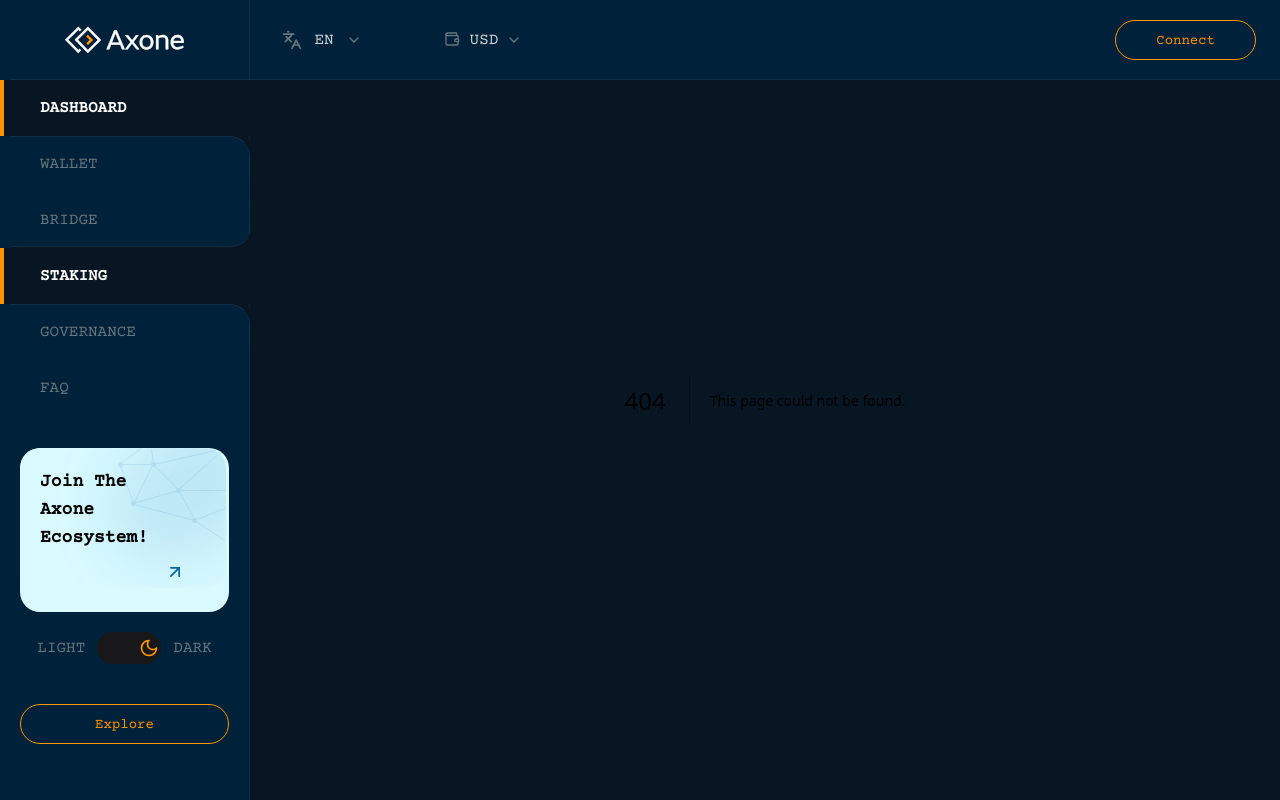
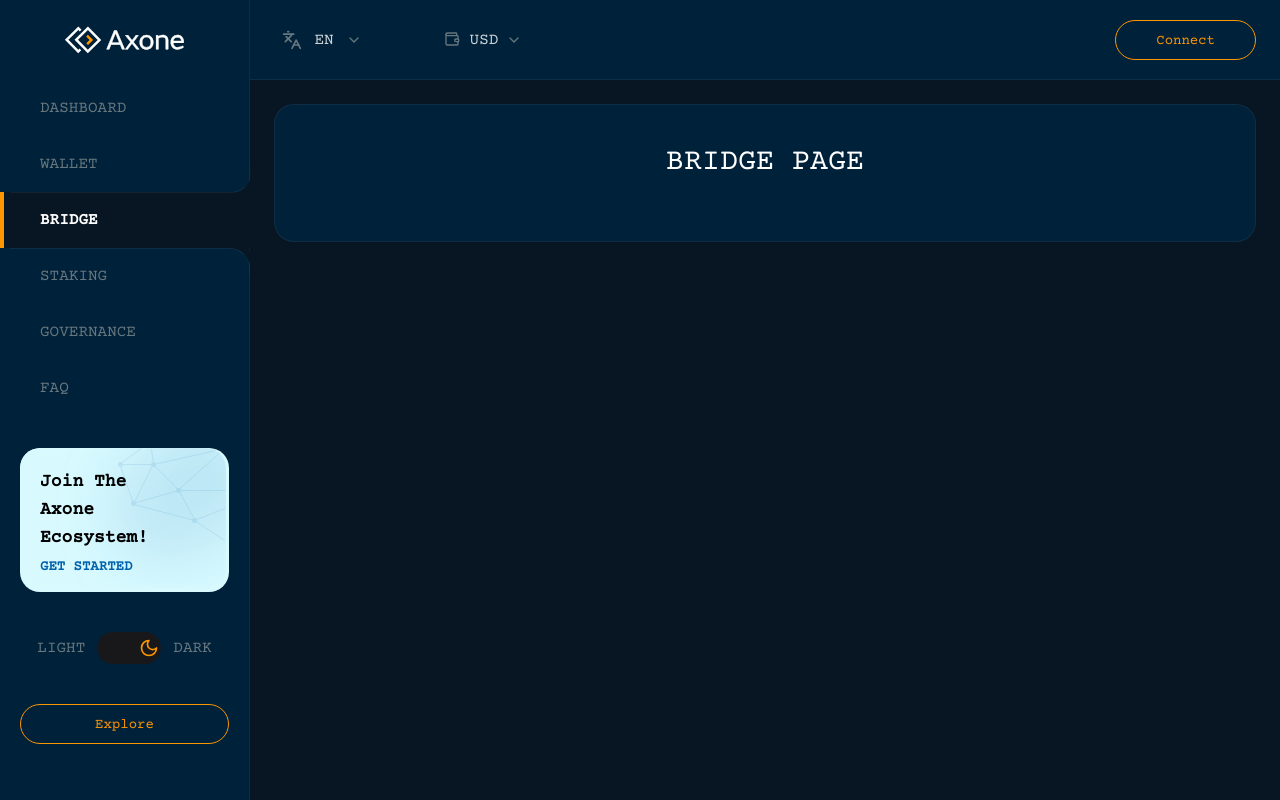
Before and after one commit to axone-protocol/hub, a Next.js app: page /bridge in a window 1280 px wide. Before the commit this address had no page. Built offline with nearby package versions, Linux system fonts and the light colour scheme.

Commit message:
feat: added basic navigation and connected sidebar 'active' state to items

```diff
--- /dev/null
+++ b/app/bridge/page.tsx
@@ -0,0 +1,12 @@
+import Box from '@/components/ui/box';
+import PageContainer from '@/components/ui/page-container';
+
+export default function Bridge () {
+  return (
+    <PageContainer>
+      <Box >
+        <h1 className='text-center text-white mb-5 text-3xl'>BRIDGE PAGE</h1>
+      </Box>
+    </PageContainer>
+  );
+}
--- a/app/globals.css
+++ b/app/globals.css
@@ -10,8 +10,9 @@
 .sidebar-item-active:before {
   content: '';
   width: 240px;
-  height: 46px;
+  height: 28px;
   position: absolute;
+  z-index: 10;
 }
 
 .sidebar-item-active:after {
@@ -29,7 +30,7 @@
   box-shadow: 0 14px 0 0 #071622; /* outer border */
   border-radius: 0 0 1.25rem 0;
   right: -2px;
-  top: -47px;
+  top: -27px;
 }
 
 /* Styles for active state of first item in sidebar (e.g Dashboard, removing outer rounding at the top */
--- /dev/null
+++ b/app/governance/page.tsx
@@ -0,0 +1,12 @@
+import Box from '@/components/ui/box';
+import PageContainer from '@/components/ui/page-container';
+
+export default function Governance () {
+  return (
+    <PageContainer>
+      <Box >
+        <h1 className='text-center text-white mb-5 text-3xl'>GOVERNANCE PAGE</h1>
+      </Box>
+    </PageContainer>
+  );
+}
--- /dev/null
+++ b/app/staking/page.tsx
@@ -0,0 +1,12 @@
+import Box from '@/components/ui/box';
+import PageContainer from '@/components/ui/page-container';
+
+export default function Staking () {
+  return (
+    <PageContainer>
+      <Box >
+        <h1 className='text-center text-white mb-5 text-3xl'>STAKING PAGE</h1>
+      </Box>
+    </PageContainer>
+  );
+}
--- /dev/null
+++ b/app/wallet/page.tsx
@@ -0,0 +1,12 @@
+import Box from '@/components/ui/box';
+import PageContainer from '@/components/ui/page-container';
+
+export default function Wallet () {
+  return (
+    <PageContainer>
+      <Box >
+        <h1 className='text-center text-white mb-5 text-3xl'>WALLET PAGE</h1>
+      </Box>
+    </PageContainer>
+  );
+}
--- a/components/ui/button-with-icon.tsx
+++ b/components/ui/button-with-icon.tsx
@@ -5,12 +5,13 @@
 
 type ButtonWithIconProps = {
   children: React.ReactNode;
+  iconClassName?: string;
 } & ButtonProps
 
-export function ButtonWithIcon ({ children, className, ...props }: ButtonWithIconProps) {
+export function ButtonWithIcon ({ children, className, iconClassName, ...props }: ButtonWithIconProps) {
   return (
-    <Button {...props}>
-      {children} <ArrowUpRight className={cn('ml-2 h-4 w-4 mb-0.5', className)} />
+    <Button className={className} {...props}>
+      {children} <ArrowUpRight className={cn('ml-2 h-4 w-4 mb-0.5', iconClassName)} />
     </Button>
   );
 }
--- a/components/ui/sidebar-nav-item.tsx
+++ b/components/ui/sidebar-nav-item.tsx
@@ -1,16 +1,18 @@
 import Link from 'next/link';
+import { usePathname } from 'next/navigation';
 import { memo } from 'react';
 import { cn } from '@/lib/utils';
 
 type SidebarNavItemProps = {
   title: string;
-  isActive?: boolean;
   firstItem?: boolean;
   href?: string;
 };
 
-const SidebarNavItem = ({ title, isActive=false, href='/', firstItem=false }: SidebarNavItemProps) => {
-  const className = cn('text-base text-axone-khaki p-4 pl-10 cursor-pointer hover:text-white hover:z-20', {
+const SidebarNavItem = ({ title, href='/', firstItem=false }: SidebarNavItemProps) => {
+  const pathname = usePathname();
+  const isActive: boolean = firstItem ? pathname === '/' : pathname === '/' + href;
+  const className: string = cn('text-base text-axone-khaki p-4 pl-10 cursor-pointer hover:text-white hover:z-20', {
     'bg-axone-bg-dark  border-r-4 border-r-axone-bg-dark border-l-4 border-l-axone-orange -mr-1 pl-9 text-white font-bold sidebar-item-active': isActive,
     'sidebar-item-active-first': (firstItem && isActive),
   });
--- a/components/ui/sidebar.tsx
+++ b/components/ui/sidebar.tsx
@@ -9,9 +9,11 @@
 import { Switch } from './switch';
 import Text from '../typography/text';
 
+
 const WIDTH = 'w-64';
 
 const Sidebar = () => {
+
   return (
     <Column className={cn('justify-between pt-5 bg-axone-dark-blue min-h-screen border-r border-r-axone-box-border', WIDTH)}>
       <Column>
@@ -20,11 +22,11 @@
           <LogoDark className='mb-5' />
         </div>
         {/* Navigation items */}
-        <SidebarNavItem title='Dashboard' firstItem isActive />
-        <SidebarNavItem title='Wallet'  />
-        <SidebarNavItem title='Bridge' />
-        <SidebarNavItem title='Staking' isActive  />
-        <SidebarNavItem title='Governance' />
+        <SidebarNavItem title='Dashboard' firstItem />
+        <SidebarNavItem title='Wallet' href='wallet' />
+        <SidebarNavItem title='Bridge' href='bridge' />
+        <SidebarNavItem title='Staking' href='staking'  />
+        <SidebarNavItem title='Governance' href='governance'  />
         <SidebarNavItem title='FAQ' href='faq'  />
 
         {/* Welcome block */}
```
